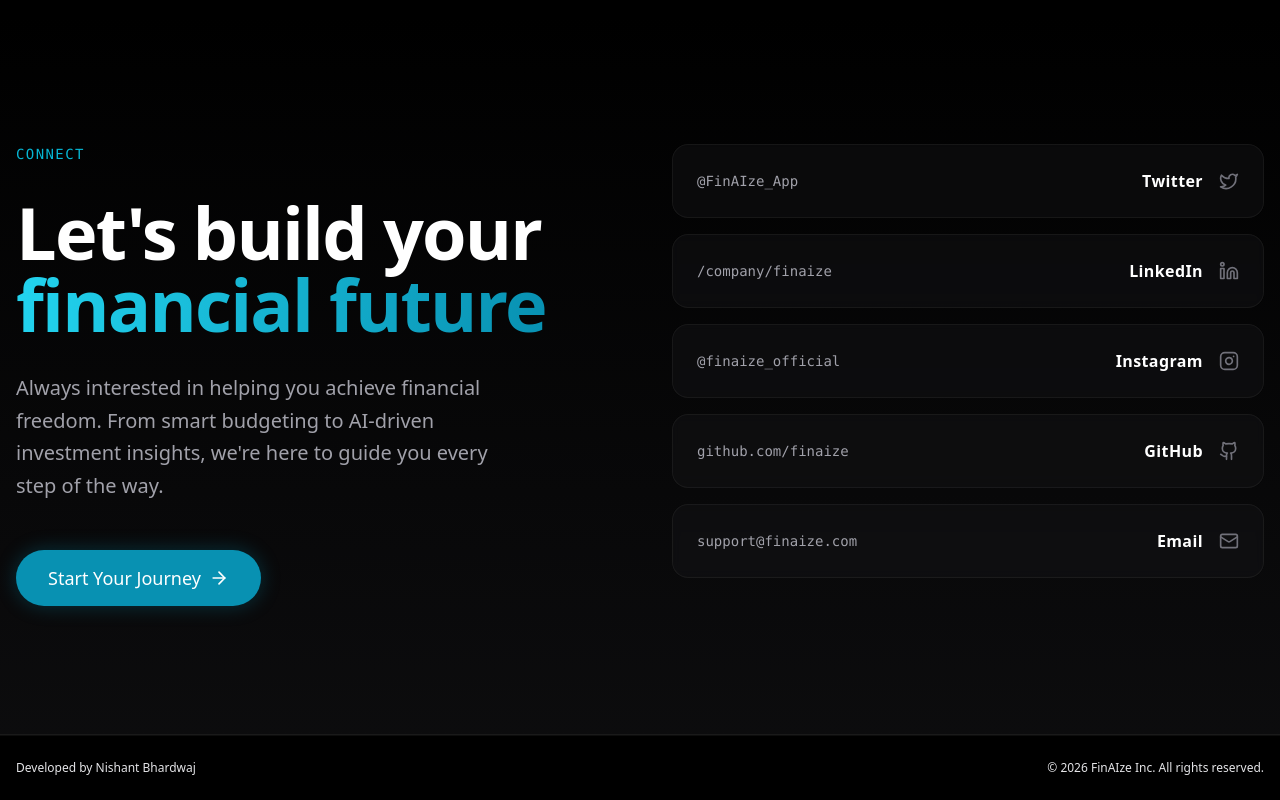
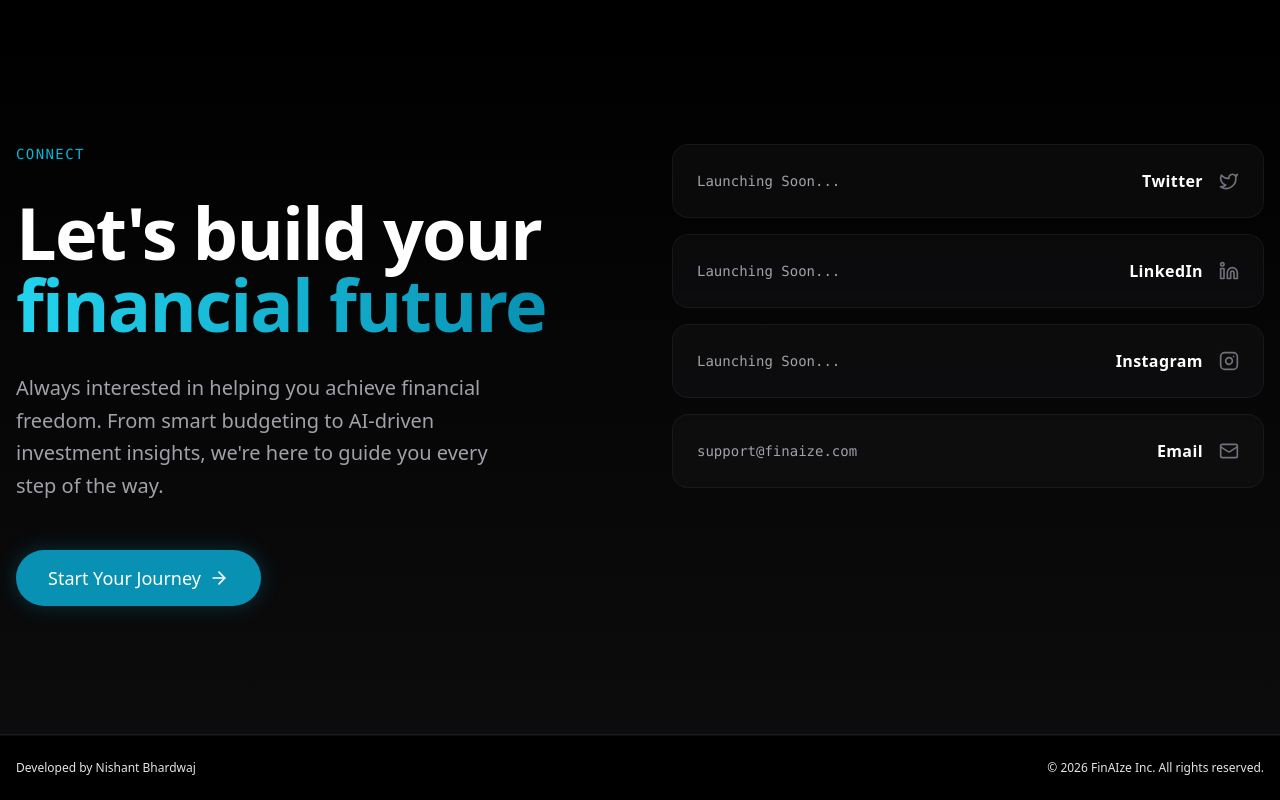
Before and after one commit to nishant2864/FinAize-FinancialAssistant, a Next.js app: page / in a window 1280 px wide. Shown: the part 2094-2894 px from the top of the page. Built offline with nearby package versions, Linux system fonts and the light colour scheme.

Commit message:
refactor: Optimize Lucide React icon imports in Contact component.

```diff
--- a/src/components/Contact.tsx
+++ b/src/components/Contact.tsx
@@ -54,27 +54,21 @@
                     >
                         {[
                             {
-                                handle: "@FinAIze_App",
+                                handle: "Launching Soon...",
                                 platform: "Twitter",
                                 icon: Twitter,
                                 href: "#"
                             },
                             {
-                                handle: "/company/finaize",
+                                handle: "Launching Soon...",
                                 platform: "LinkedIn",
                                 icon: Linkedin,
                                 href: "#"
                             },
                             {
-                                handle: "@finaize_official",
+                                handle: "Launching Soon...",
                                 platform: "Instagram",
                                 icon: Instagram,
-                                href: "#"
-                            },
-                            {
-                                handle: "github.com/finaize",
-                                platform: "GitHub",
-                                icon: Github,
                                 href: "#"
                             },
                             {
```
